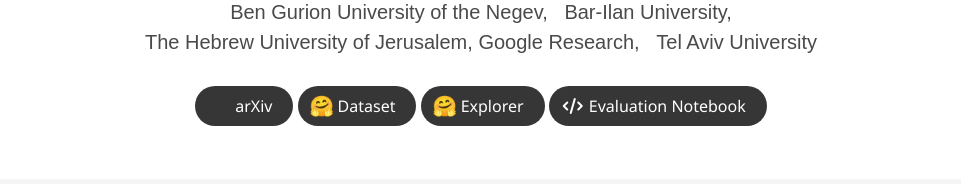
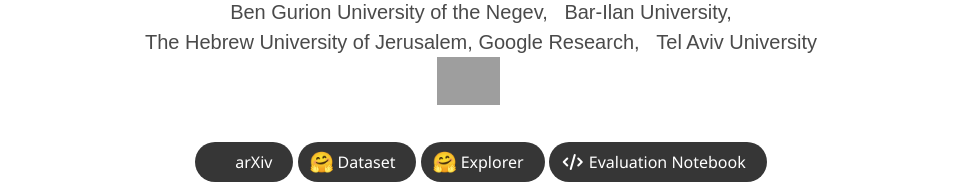
Before and after one commit to visual-riddles/visual-riddles.github.io, a plain HTML site: page index.html in a window 1280 px wide. Shown: the part 340-524 px from the top of the page, without its empty margins (159-1120 px from the left). Drawn offline with nearby package versions, Linux system fonts and the light colour scheme; grey boxes are pictures that could not be loaded; some icons are missing; a web font is replaced by a local one.

Commit message:
Update index.html
neurips logo added

```diff
--- a/index.html
+++ b/index.html
@@ -86,18 +86,18 @@
                     <span class="author-block">Google Research,&nbsp;&nbsp;</span>
                     <span class="author-block">Tel Aviv University</span>
 <!--                    <span class="eql-cntrb"><small><br><sup>*</sup>Equal Contribution</small></span><br>-->
-<!--                      <br>-->
-<!--                    <span class="author-block">-->
-<!--                            <b>-->
-<!--                                <img src="static/images/iccv 2023 logo.png"  style="width: 15%; height: 15%" class="image-spacing"/>-->
-<!--                            </b>-->
+                     <br>
+                   <span class="author-block">
+                           <b>
+                               <img src="static/images/NeurIPS_logo.png"  style="width: 15%; height: 15%" class="image-spacing"/>
+                           </b>
 
 <!--                            <small>-->
 <!--                                <img src="static/images/NeurIPS 2023 logo.png"  style="width: 20%; height: 20%"/>-->
 <!--                            </small>-->
 
-<!--                    </span>-->
-<!--                  <br>-->
+                   </span>
+                 <br>
                   </div>
               <br>
 <!--                  &lt;!&ndash; Github link &ndash;&gt;-->
```
